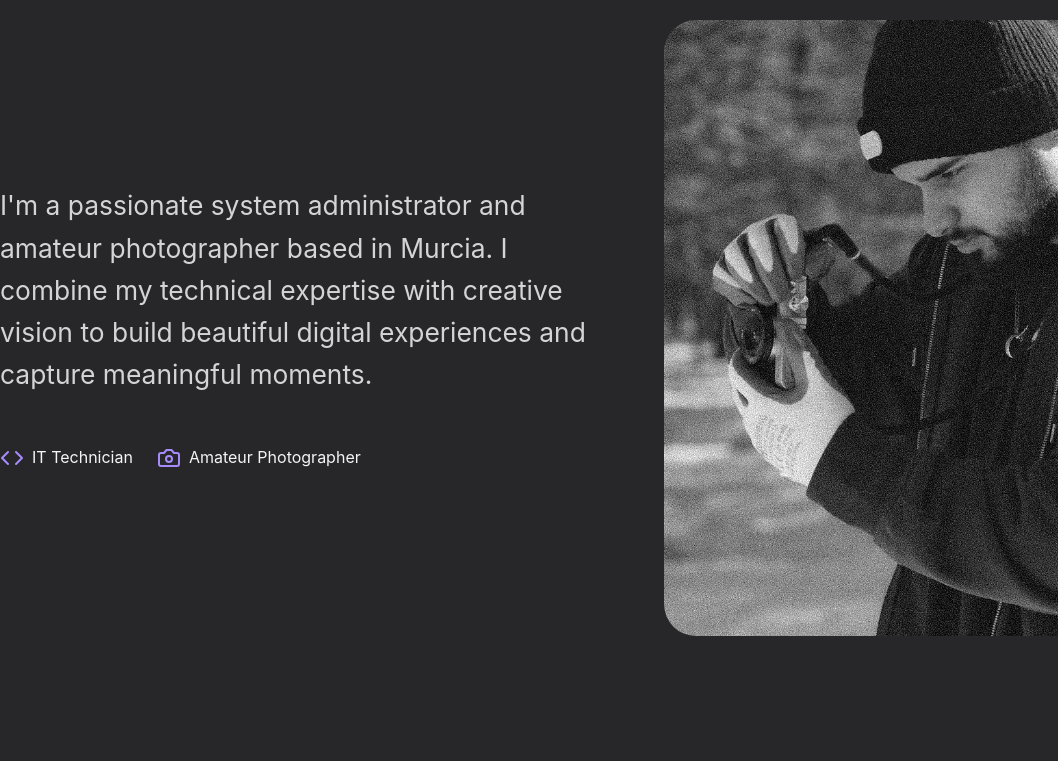
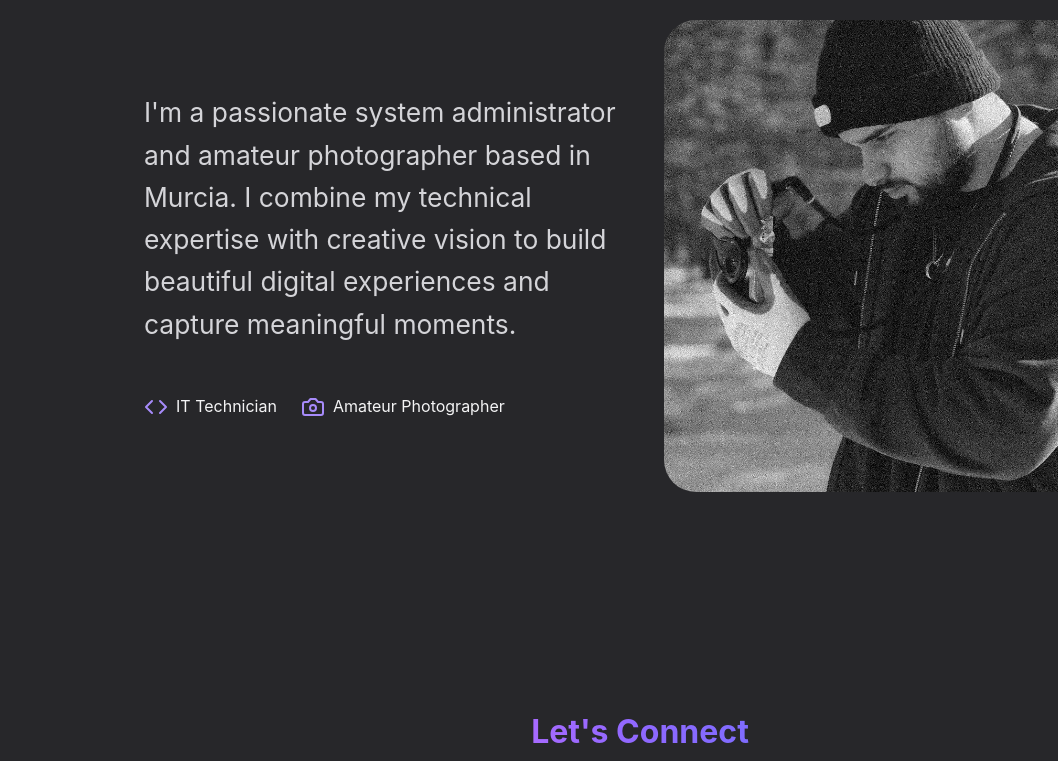
Before and after one commit to emilioegea/aboutme, a plain HTML site: page index.html in a window 1280 px wide. Shown: the part 958-1719 px from the top of the page, without its empty margins (0-1058 px from the left). Drawn offline with Linux system fonts and the light colour scheme.

Commit message:
Update index.html

```diff
--- a/index.html
+++ b/index.html
@@ -20,7 +20,11 @@
             background-color: #18181b;
         }
 
-
+       .container {
+            max-width: 1024px;
+            margin: 0 auto;
+            padding: 0 1rem;
+        }
 
         .hero {
             min-height: 100vh;
```
